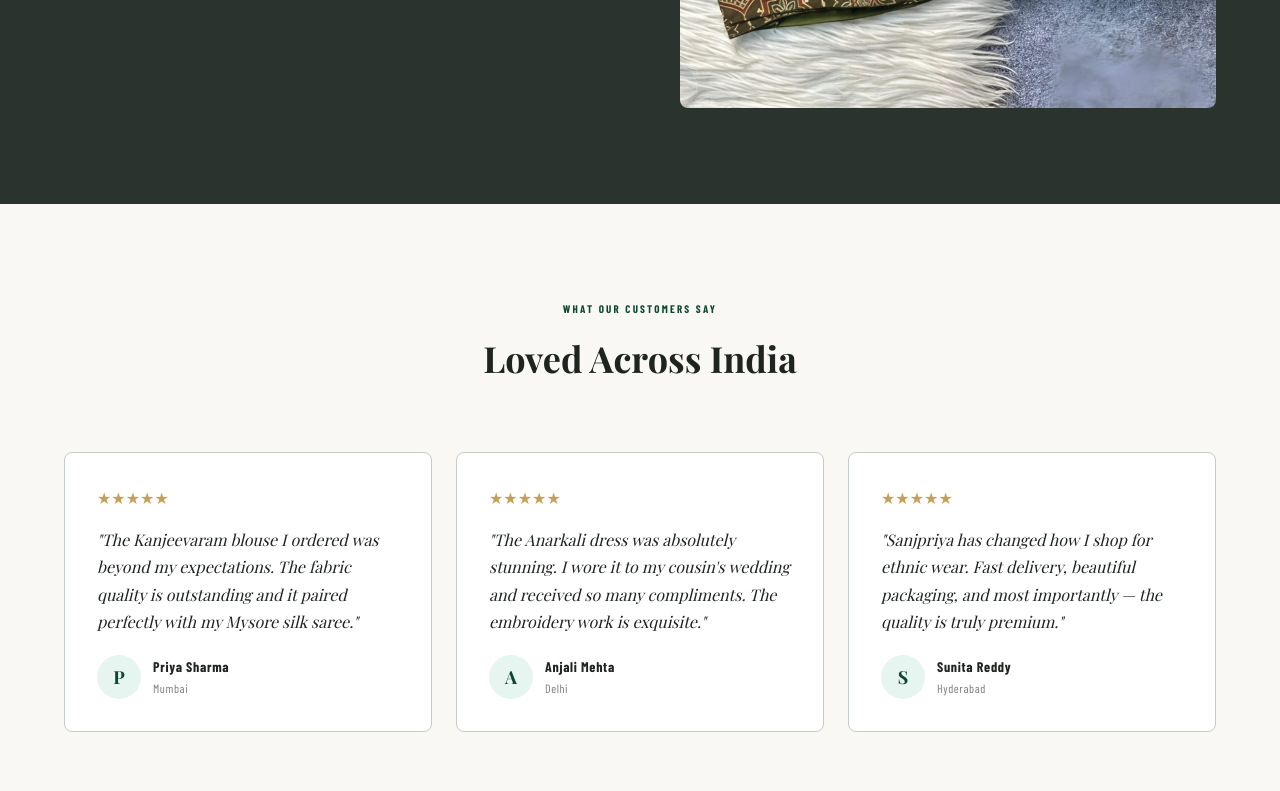
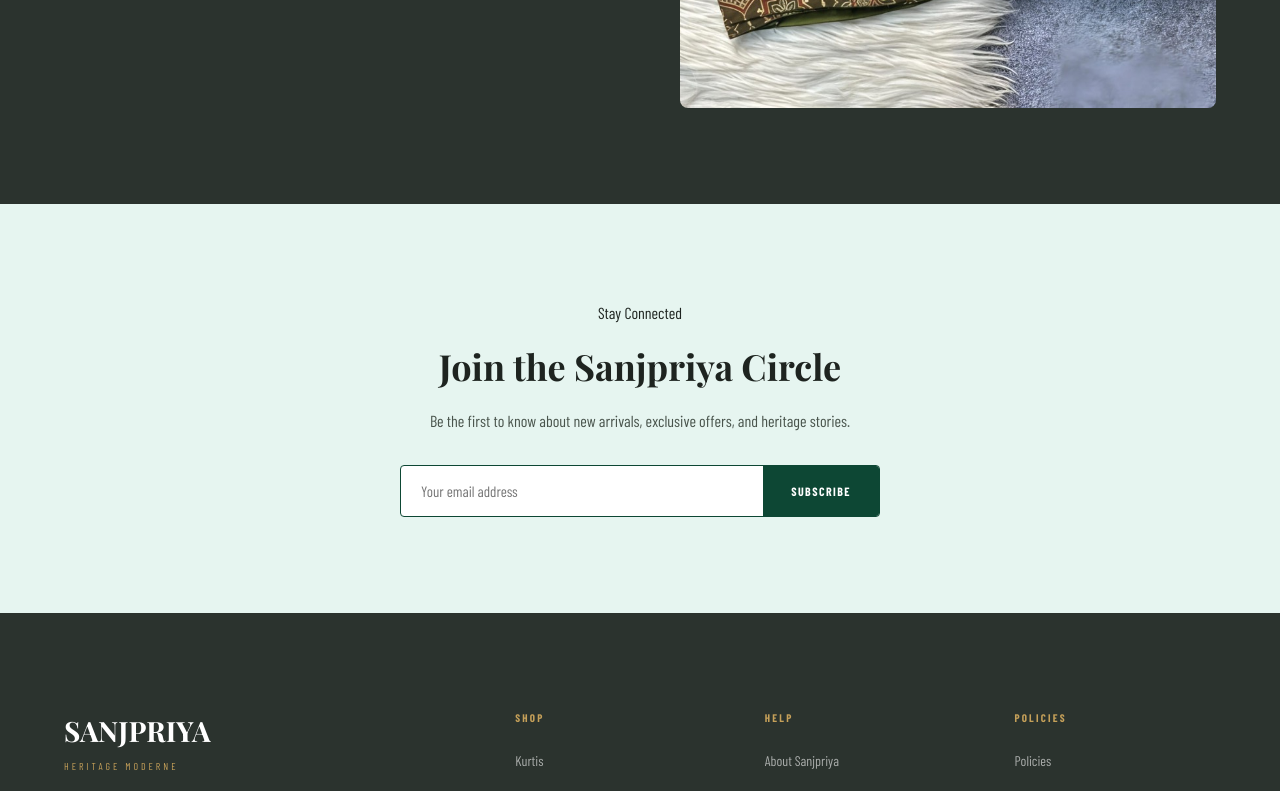
Before and after one commit to Mithil5050/sanjpriya, a Next.js app: page / in a window 1280 px wide. Shown: the part 3711-4502 px from the top of the page. Built offline with nearby package versions, Linux system fonts and the light colour scheme; no server answers; the database is empty; a web font is replaced by a local one.

Commit message:
Remove fake testimonials section from homepage

```diff
--- a/app/page.tsx
+++ b/app/page.tsx
@@ -32,20 +32,7 @@ const categories = [
   },
 ];
 
-const testimonials = [
-  {
-    name: 'Priya Sharma', location: 'Mumbai', rating: 5,
-    text: 'The Kanjeevaram blouse I ordered was beyond my expectations. The fabric quality is outstanding and it paired perfectly with my Mysore silk saree.',
-  },
-  {
-    name: 'Anjali Mehta', location: 'Delhi', rating: 5,
-    text: 'The Anarkali dress was absolutely stunning. I wore it to my cousin\'s wedding and received so many compliments. The embroidery work is exquisite.',
-  },
-  {
-    name: 'Sunita Reddy', location: 'Hyderabad', rating: 5,
-    text: 'Sanjpriya has changed how I shop for ethnic wear. Fast delivery, beautiful packaging, and most importantly — the quality is truly premium.',
-  },
-];
+
 
 
 
@@ -224,34 +211,7 @@ export default function HomePage() {
         </div>
       </section>
 
-      {/* ───── TESTIMONIALS ───── */}
-      <section className="testimonials-section">
-        <div className="container">
-          <div className="section-header">
-            <span className="overline">What Our Customers Say</span>
-            <h2>Loved Across India</h2>
-          </div>
-          <div className="testimonials-grid">
-            {testimonials.map((t, i) => (
-              <div key={i} className="testimonial-card">
-                <div className="testimonial-stars">
-                  {'★'.repeat(t.rating)}
-                </div>
-                <p className="testimonial-text">"{t.text}"</p>
-                <div className="testimonial-author">
-                  <div className="testimonial-avatar">
-                    {t.name[0]}
-                  </div>
-                  <div>
-                    <div className="testimonial-name">{t.name}</div>
-                    <div className="testimonial-location">{t.location}</div>
-                  </div>
-                </div>
-              </div>
-            ))}
-          </div>
-        </div>
-      </section>
+
 
       {/* ───── NEWSLETTER ───── */}
       <section className="newsletter-section">
```
